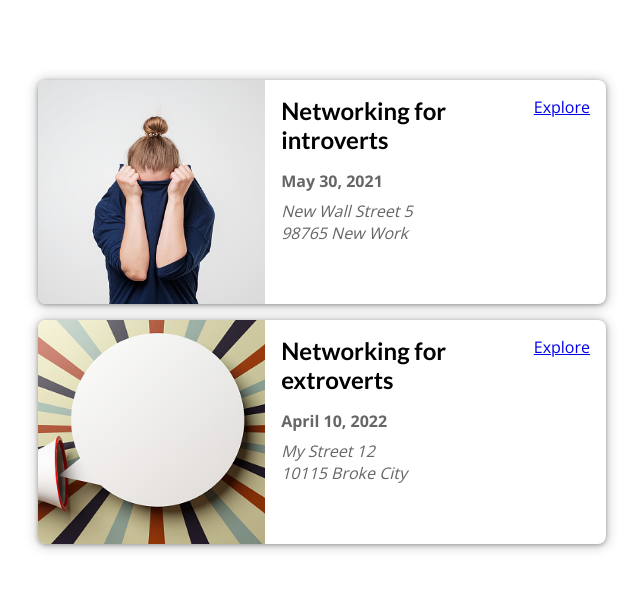
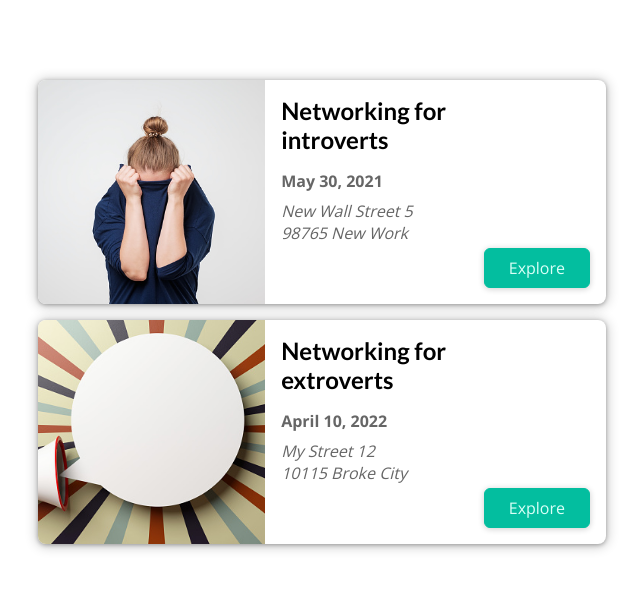
Before and after one commit to houzyk/pr-next-routing, a Next.js app: page / in a window 1280 px wide. Shown: the top 590 px of the page, without its empty margins (338-981 px from the left). Built offline with nearby package versions, Linux system fonts and the light colour scheme.

Commit message:
ADD button component + css

```diff
--- a/components/events/event-list-item.component.js
+++ b/components/events/event-list-item.component.js
@@ -1,5 +1,8 @@
 // next
 import Link from "next/link";
+
+// components
+import Button from "../ui/button.component";
 
 // css
 import styles from './event-list-item.styles.module.css'
@@ -36,9 +39,9 @@ export default function EventListItem(props) {
         </div>
       </div>
       <div className={styles.actions}>
-        <Link href={`/events/${id}`}>
+        <Button link={`/events/${id}`}>
           Explore
-        </Link>
+        </Button>
       </div>
     </li>
   );
--- a/components/events/event-list-item.styles.module.css
+++ b/components/events/event-list-item.styles.module.css
@@ -55,6 +55,7 @@
   display: flex;
   flex-direction: column;
   padding: 1rem;
+  align-items: flex-end;
 }
 
 .actions a {
--- /dev/null
+++ b/components/ui/button.component.js
@@ -0,0 +1,17 @@
+// next
+import Link from "next/link";
+
+// css
+import styles from './button.styles.module.css'
+
+function Button({ children, link }) {
+  return (
+    <Link href={link}>
+      <a className={styles.btn}>
+        {children}
+      </a>
+    </Link>
+  );
+}
+
+export default Button;
--- /dev/null
+++ b/components/ui/button.styles.module.css
@@ -0,0 +1,18 @@
+.btn {
+  text-decoration: none;
+  cursor: pointer;
+  font: inherit;
+  background-color: #03be9f;
+  border: 1px solid #03be9f;
+  border-radius: 6px;
+  color: #dafff7;
+  padding: 0.5rem 1.5rem;
+  text-align: center;
+  box-shadow: 0 1px 6px rgba(0, 0, 0, 0.2);
+}
+
+.btn:hover,
+.btn:active {
+  background-color: #02afa1;
+  border-color: #02afa1;
+}
```
